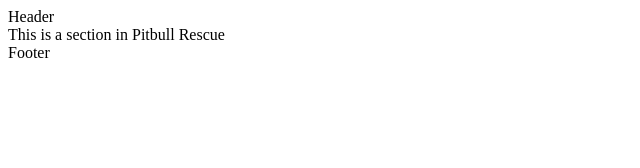
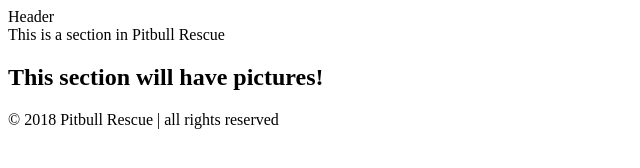
Before and after one commit to DIGITALFRANK/pitbull-rescue, a plain HTML site: page index.html in a window 1280 px wide. Shown: the whole page, without its empty margins (0-640 px from the left). Drawn offline with Linux system fonts and the light colour scheme.

Commit message:
added copyright info

```diff
--- a/index.html
+++ b/index.html
@@ -9,6 +9,9 @@
   <section>
     This is a section in Pitbull Rescue
   </section>
-  <footer>Footer</footer>
+  <section>
+    <h2>This section will have pictures!</h2>
+  </section>
+  <footer>&copy; 2018 Pitbull Rescue | all rights reserved</footer>
 </body>
 </html>
```
